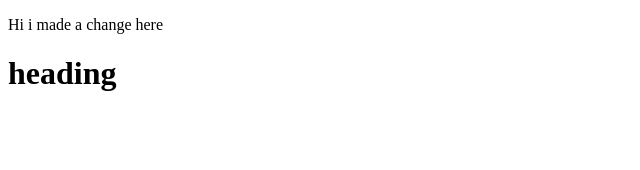
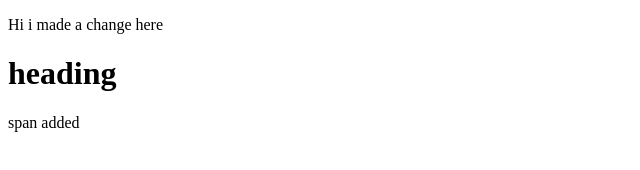
Before and after one commit to Gaurav8799/example, a plain HTML site: page index.html in a window 1280 px wide. Shown: the full height of the page, 0-640 px from the left. Drawn offline with Linux system fonts and the light colour scheme.

Commit message:
Update index.html
span tag added

```diff
--- a/index.html
+++ b/index.html
@@ -8,5 +8,6 @@
 <body>
     <p>Hi i made a change here</p>
     <h1>heading</h1>
+    <span> span added</span>
 </body>
 </html>
```
